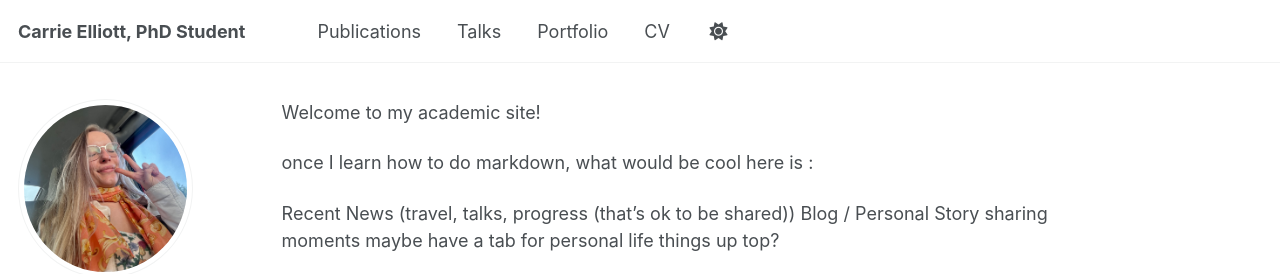
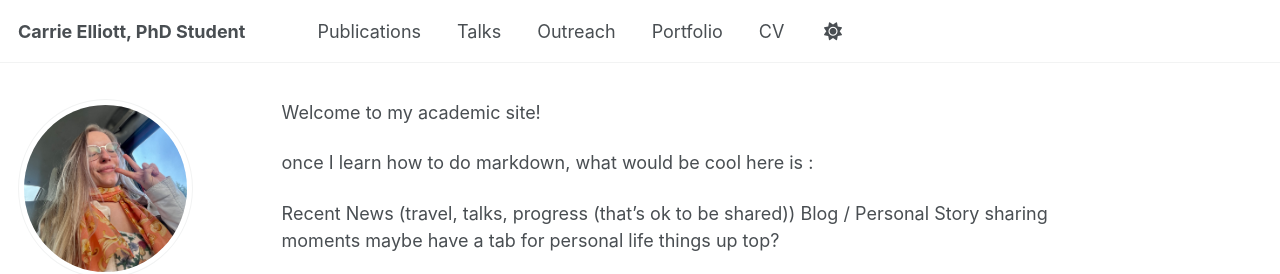
Before and after one commit to cellio00/cellio00.github.io, a Jekyll site: the page built from index.md, in a window 1280 px wide. Shown: the top 274 px of the page. Built offline with Jekyll 4.4.1, drawn with Linux system fonts in a browser that asks for light colours; some web fonts are replaced; our own code applies the rules of GitHub Pages for plain Markdown files.

Commit message:
one more time for real.

```diff
--- a/_config.yml
+++ b/_config.yml
@@ -26,7 +26,8 @@
   avatar           : "SelfiePhoto.jpeg"
   name             : "Carrie"
   pronouns         : "she/her"
-  bio              : "Computational Theory, Astrophysics grad student. My research interests include computational astro, nuclear astro, and particle physics."
+  bio              : "Computational Theory, Astrophysics grad student.
+ My research interests include computational astro, nuclear astro, and particle physics."
   location         : "Earth"
   employer         : "University of Tennessee"
   uri              : # URL
--- a/_data/navigation.yml
+++ b/_data/navigation.yml
@@ -17,6 +17,9 @@
   # - title: "Teaching"
   #  url: /teaching/
 
+  - title: "Outreach"
+    url: /outreach/
+
   - title: "Portfolio"
     url: /portfolio/
 
```
